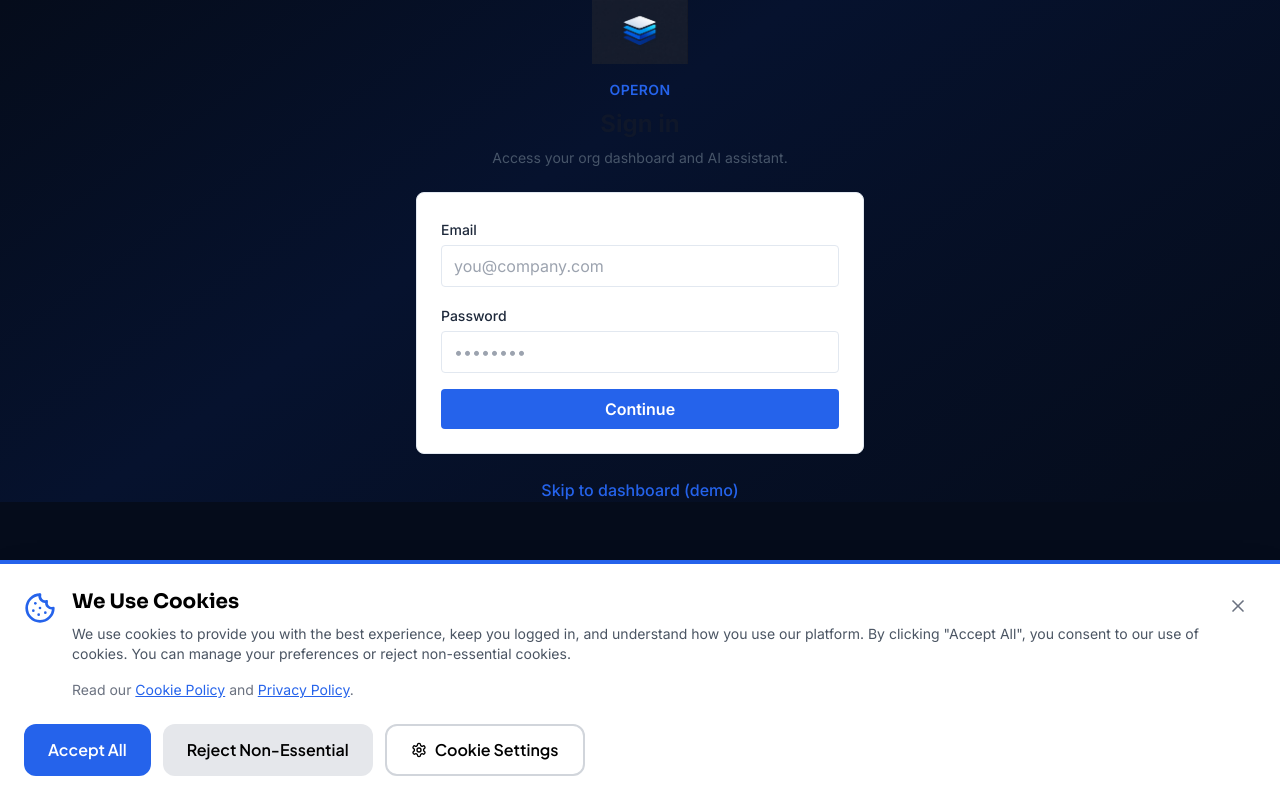
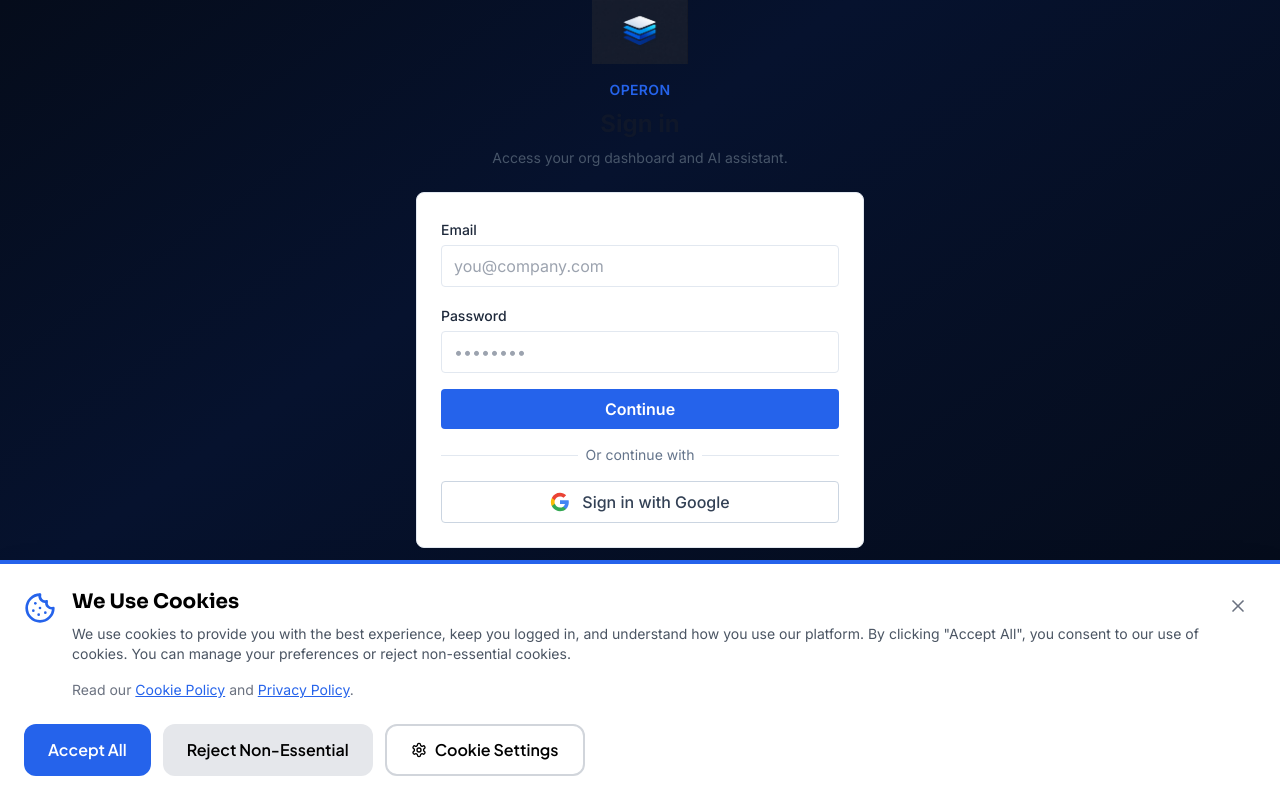
Before and after one commit to danielshulman-sketch/operon, a Next.js app: page /login in a window 1280 px wide. Built offline with nearby package versions, Linux system fonts and the light colour scheme.

Commit message:
feat: Add Google Sign-In button to login page
- Added Sign in with Google button with Google logo
- Handler calls /api/auth/google/url endpoint
- Visual divider between email and OAuth login
- Required for auto-connect Google integrations feature

```diff
--- a/app/login/page.tsx
+++ b/app/login/page.tsx
@@ -49,6 +49,26 @@
     }
   };
 
+  const handleGoogleSignIn = async () => {
+    try {
+      setLoading(true);
+      const response = await fetch('/api/auth/google/url');
+      const data = await response.json();
+
+      if (data.url) {
+        window.location.href = data.url;
+      } else {
+        setError('Failed to initiate Google sign-in');
+        setLoading(false);
+      }
+    } catch (err) {
+      console.error('Google sign-in error:', err);
+      setError('Failed to initiate Google sign-in');
+      setLoading(false);
+    }
+  };
+
+
   return (
     <div className="max-w-md mx-auto space-y-6">
       <div className="space-y-2 text-center">
@@ -97,6 +117,32 @@
         >
           {loading ? 'Signing in...' : 'Continue'}
         </button>
+
+        {/* Divider */}
+        <div className="relative my-6">
+          <div className="absolute inset-0 flex items-center">
+            <div className="w-full border-t border-slate-200"></div>
+          </div>
+          <div className="relative flex justify-center text-sm">
+            <span className="bg-white px-2 text-slate-500">Or continue with</span>
+          </div>
+        </div>
+
+        {/* Google Sign-In Button */}
+        <button
+          type="button"
+          onClick={handleGoogleSignIn}
+          disabled={loading}
+          className="w-full flex items-center justify-center gap-3 rounded border border-slate-300 bg-white px-4 py-2 text-slate-700 font-medium hover:bg-slate-50 disabled:opacity-50 disabled:cursor-not-allowed transition-colors"
+        >
+          <svg className="h-5 w-5" viewBox="0 0 24 24">
+            <path fill="#4285F4" d="M22.56 12.25c0-.78-.07-1.53-.2-2.25H12v4.26h5.92c-.26 1.37-1.04 2.53-2.21 3.31v2.77h3.57c2.08-1.92 3.28-4.74 3.28-8.09z" />
+            <path fill="#34A853" d="M12 23c2.97 0 5.46-.98 7.28-2.66l-3.57-2.77c-.98.66-2.23 1.06-3.71 1.06-2.86 0-5.29-1.93-6.16-4.53H2.18v2.84C3.99 20.53 7.7 23 12 23z" />
+            <path fill="#FBBC05" d="M5.84 14.09c-.22-.66-.35-1.36-.35-2.09s.13-1.43.35-2.09V7.07H2.18C1.43 8.55 1 10.22 1 12s.43 3.45 1.18 4.93l2.85-2.22.81-.62z" />
+            <path fill="#EA4335" d="M12 5.38c1.62 0 3.06.56 4.21 1.64l3.15-3.15C17.45 2.09 14.97 1 12 1 7.7 1 3.99 3.47 2.18 7.07l3.66 2.84c.87-2.6 3.3-4.53 6.16-4.53z" />
+          </svg>
+          Sign in with Google
+        </button>
       </form>
       <div className="text-center">
         <Link className="text-blue-600 font-medium" href="/dashboard">
```
